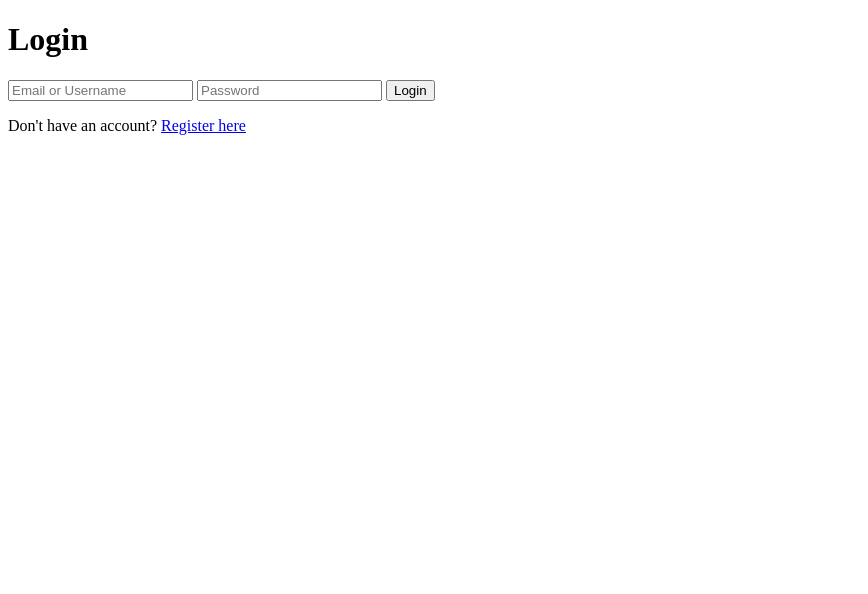
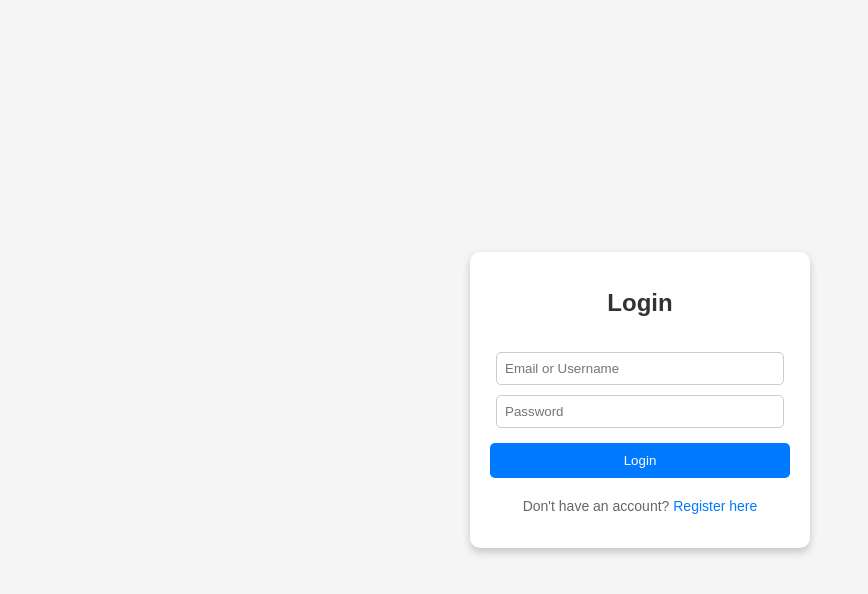
Before and after one commit to Willie-dl/movie-test-4326, a Flask app: page /login in a window 1280 px wide. Shown: the top 594 px of the page, without its empty margins (0-868 px from the left). Run offline with Flask 3, Linux system fonts and the light colour scheme.

Commit message:
Login and Register UI

```diff
--- a/movie test/static/login_register.css
+++ b/movie test/static/login_register.css
@@ -17,6 +17,9 @@ body {
     box-shadow: 0px 4px 8px rgba(0, 0, 0, 0.2);
     width: 300px;
     text-align: center;
+    display: flex;
+    flex-direction: column;
+    gap: 10px; /* Space between elements */
 }
 
 /* Title styling */
@@ -52,3 +55,25 @@ input[type="submit"] {
 input[type="submit"]:hover {
     background-color: #0056b3;
 }
+
+/* Link styling */
+p {
+    margin-top: 10px;
+    font-size: 14px;
+    color: #666;
+}
+
+p a {
+    color: #007BFF;
+    text-decoration: none;
+}
+
+p a:hover {
+    text-decoration: underline;
+}
+
+.error-message {
+    color: red;
+    font-size: 0.9em;
+    margin-top: 5px;
+}
--- a/movie test/templates/login.html
+++ b/movie test/templates/login.html
@@ -2,26 +2,28 @@
 <html lang="en">
 <head>
     <meta charset="UTF-8">
+    <link rel="stylesheet" href="{{ url_for('static', filename='login_register.css') }}">
     <title>Login</title>
 </head>
 <body>
-    <!-- show message -->
-    {% with messages = get_flashed_messages(with_categories=true) %}
-        {% if messages %}
-            <ul>
+    <div class="login-container">
+        <h1>Login</h1>
+        <form action="{{ url_for('login') }}" method="post">
+            <input type="text" name="identifier" placeholder="Email or Username" required>
+            <input type="password" name="password" placeholder="Password" required>
+
+             <!-- Error message appears here -->
+             {% with messages = get_flashed_messages(with_categories=true) %}
                 {% for category, message in messages %}
-                    <li class="{{ category }}">{{ message }}</li>
+                    {% if category == 'danger' %}
+                        <p class="error-message">{{ message }}</p>
+                    {% endif %}
                 {% endfor %}
-            </ul>
-        {% endif %}
-    {% endwith %}
+             {% endwith %}
 
-    <h1>Login</h1>
-    <form action="{{ url_for('login') }}" method="post">
-        <input type="text" name="identifier" placeholder="Email or Username" required>
-        <input type="password" name="password" placeholder="Password" required>
-        <input type="submit" value="Login">
-    </form>
-    <p>Don't have an account? <a href="{{ url_for('register') }}">Register here</a></p>
+            <input type="submit" value="Login">
+        </form>
+        <p>Don't have an account? <a href="{{ url_for('register') }}">Register here</a></p>
+    </div>
 </body>
 </html>
--- a/movie test/templates/register.html
+++ b/movie test/templates/register.html
@@ -2,11 +2,12 @@
 <html lang="en">
 <head>
     <meta charset="UTF-8">
+    <link rel="stylesheet" href="{{ url_for('static', filename='login_register.css') }}">
     <title>Register</title>
 </head>
 <body>
-    <div>
-        <!--message display -->
+    <div class="login-container">
+        <!-- Message display -->
         {% with messages = get_flashed_messages(with_categories=true) %}
             {% if messages %}
                 <ul>
```
